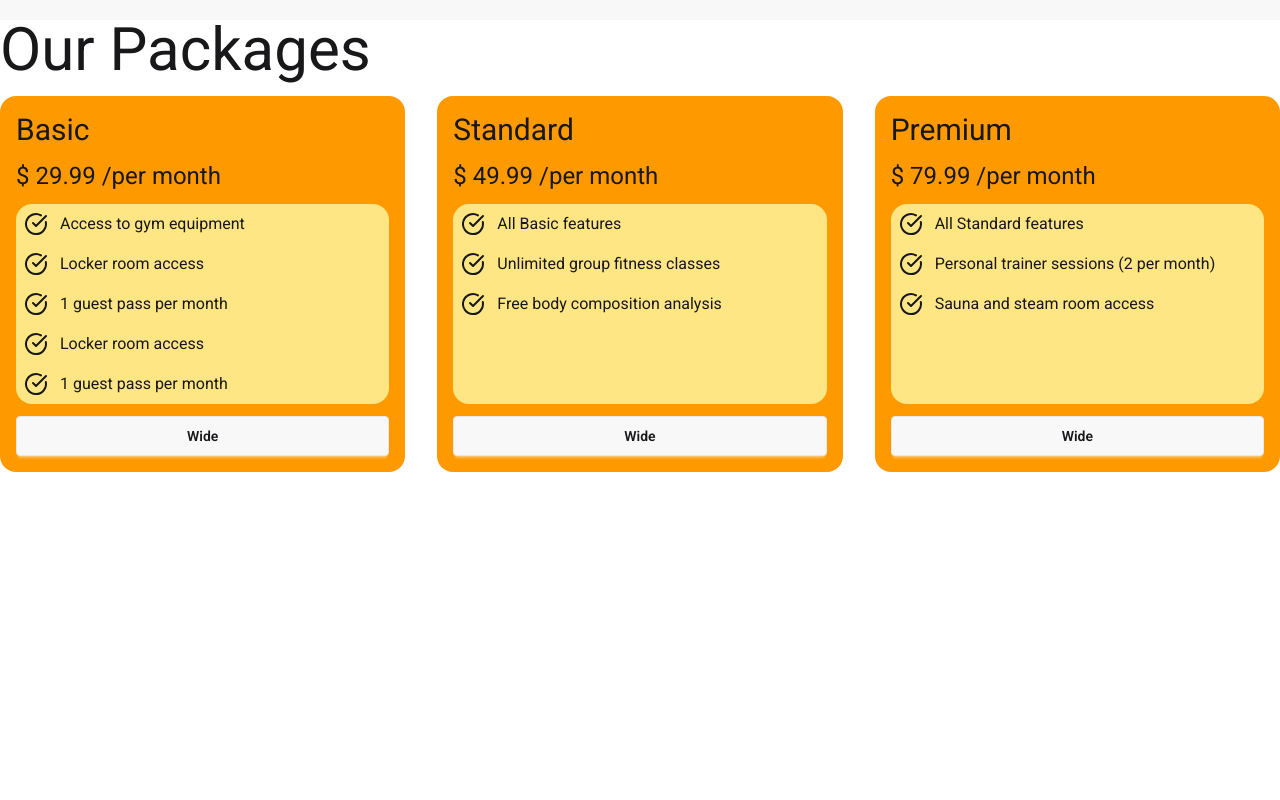
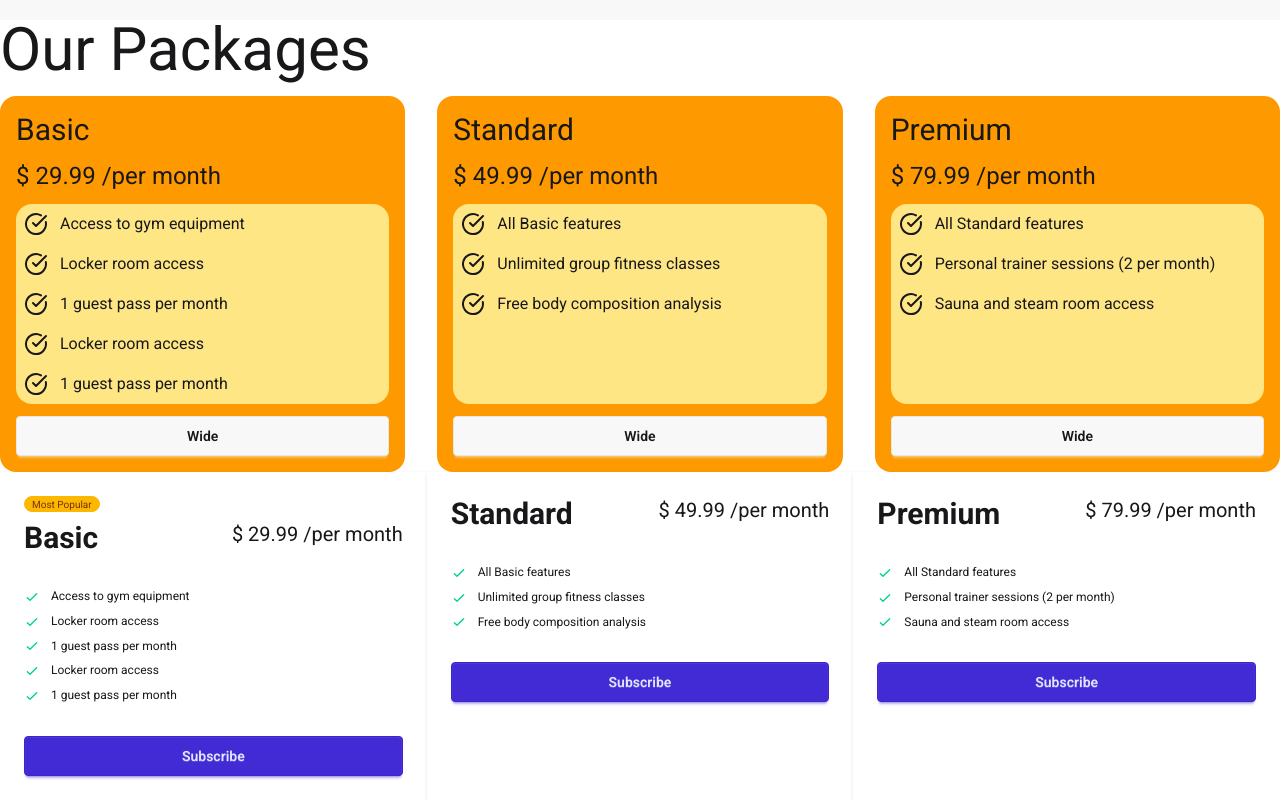
Before and after one commit to Ashahab007/mil-8-m44-tailwind-react-pricing-option, a React (Vite) app: page / in a window 1280 px wide. Shown: the part 820-1620 px from the top of the page. Before the commit the page ends 1292 px from the top, so only its background shows below. Built offline with nearby package versions, Linux system fonts and the light colour scheme.

Commit message:
Implemented daisyui card component and customize it manually

```diff
--- a/public/pricingData.json
+++ b/public/pricingData.json
@@ -2,6 +2,7 @@
   {
     "package_name": "Basic",
     "price_per_month": 29.99,
+    "isPopular": true,
     "features": [
       "Access to gym equipment",
       "Locker room access",
--- /dev/null
+++ b/src/components/DaisyiCard6/DaisyiCard6.jsx
@@ -0,0 +1,51 @@
+import React from "react";
+
+// 6.1 Creating all the daisyUI component in a single file
+const DaisyiCard6 = ({ pricingCard }) => {
+  const { package_name, features, price_per_month, isPopular } = pricingCard;
+  console.log(package_name);
+  console.log(features);
+
+  return (
+    <div className="bg-base-100 shadow-sm">
+      <div className="card-body flex flex-col">
+        {isPopular ? (
+          <span className="badge badge-xs badge-warning"> Most Popular</span>
+        ) : (
+          ""
+        )}
+        {/* Note: Most popular is used conditionally according to the data. If the data contains isPopular true then it will show Most Popular or u can use shortcut condition (isPopular && <span className="badge badge-xs badge-warning"> Most Popular</span>)*/}
+        <div className="flex justify-between">
+          <h2 className="text-3xl font-bold">{package_name}</h2>
+          <span className="text-xl">$ {price_per_month} /per month</span>
+        </div>
+        <ul className="mt-6 flex flex-col gap-2 text-xs">
+          {features.map((feature) => (
+            <li>
+              <svg
+                xmlns="http://www.w3.org/2000/svg"
+                className="size-4 me-2 inline-block text-success"
+                fill="none"
+                viewBox="0 0 24 24"
+                stroke="currentColor"
+              >
+                <path
+                  strokeLinecap="round"
+                  strokeLinejoin="round"
+                  strokeWidth="2"
+                  d="M5 13l4 4L19 7"
+                />
+              </svg>
+              <span className="flex-2"> {feature} </span>
+            </li>
+          ))}
+        </ul>
+        <div className="mt-6">
+          <button className="btn btn-primary btn-block">Subscribe</button>
+        </div>
+      </div>
+    </div>
+  );
+};
+
+export default DaisyiCard6;
--- a/src/components/PricingOption3/PricingOption3.jsx
+++ b/src/components/PricingOption3/PricingOption3.jsx
@@ -1,5 +1,6 @@
 import React, { use } from "react";
 import PricingCard4 from "../PricingCard4/PricingCard4";
+import DaisyiCard6 from "../DaisyiCard6/DaisyiCard6";
 
 // 5.0 Creating Pricing options by using multiple component PricingCard4, Feature5
 const pricingData = fetch("pricingData.json").then((res) => res.json());
@@ -13,6 +14,12 @@ const PricingOption3 = () => {
           <PricingCard4 pricingCard={pricingCard}></PricingCard4>
         ))}
       </div>
+      <div className="grid md:grid-cols-2 lg:grid-cols-3">
+        {/* 6.0 Implement readymade daisyUI card */}
+        {pricingOptions.map((pricingCard) => (
+          <DaisyiCard6 pricingCard={pricingCard}></DaisyiCard6>
+        ))}
+      </div>
     </div>
   );
 };
```
Also changed, not shown: 1 other file (tests, documents, lock files or other folders).
